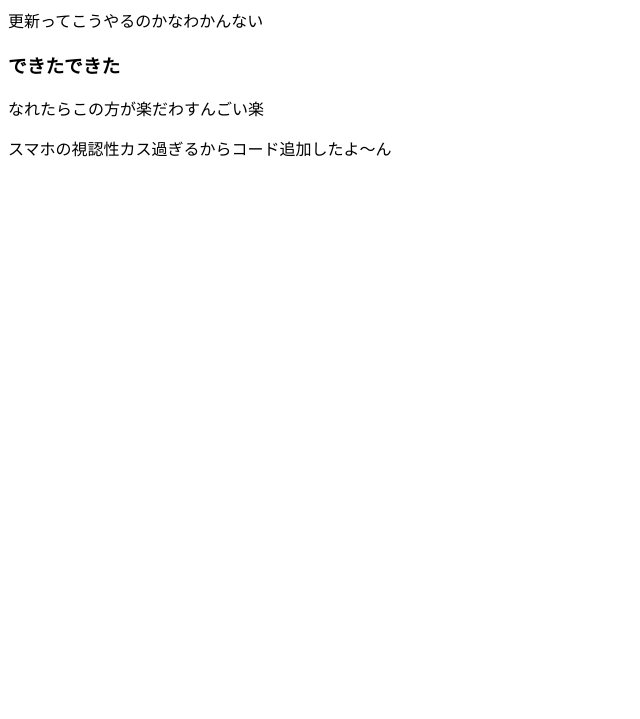
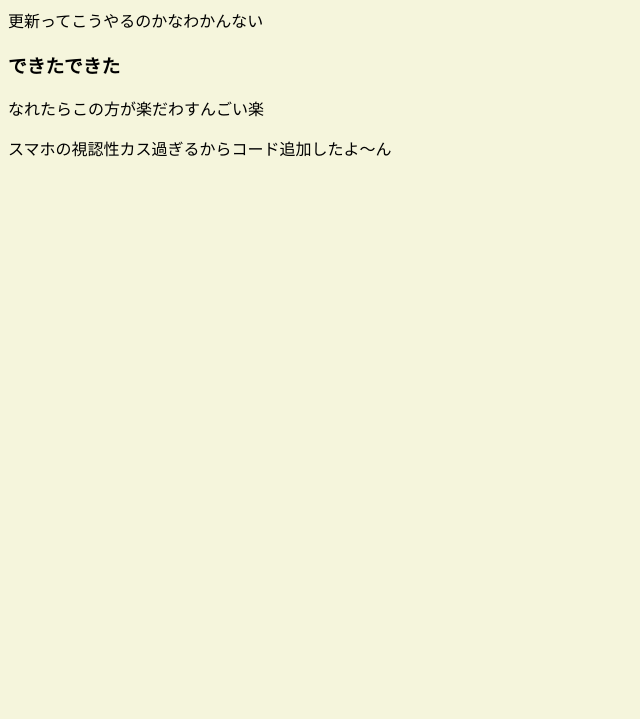
Before and after one commit to ntdmkmkmkmk3653/testsite, a plain HTML site: page index.html in a window 1280 px wide. Shown: the part 81-800 px from the top of the page, without its empty margins (0-640 px from the left). Drawn offline with Linux system fonts and the light colour scheme.

Commit message:
cssを設定してみました

```diff
--- /dev/null
+++ b/css/base.css
@@ -0,0 +1,3 @@
+body {
+    background-color: beige;
+}
--- a/index.html
+++ b/index.html
@@ -9,6 +9,8 @@
     <meta name="robots" content="noindex">
 
     <meta name="viewport" content="width=device-width, initial-scale=1.0">
+
+    <link rel="stylesheet" href="css/base.css">
 </head>
 <body>
     <h1>これはテストです。</h1>
```
